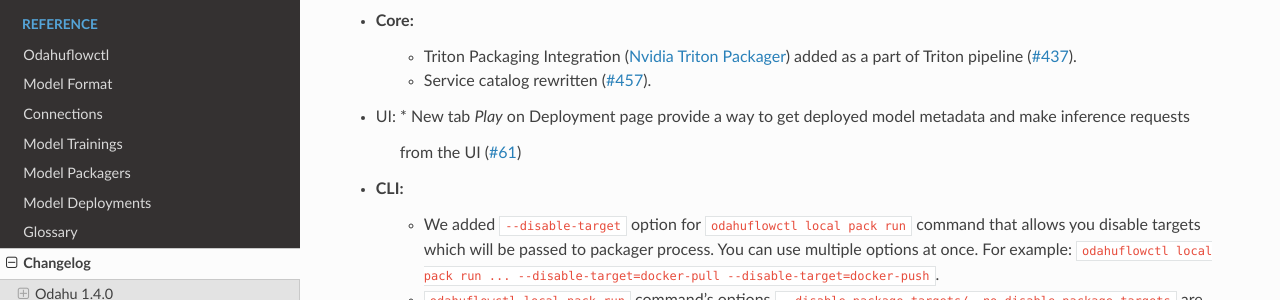
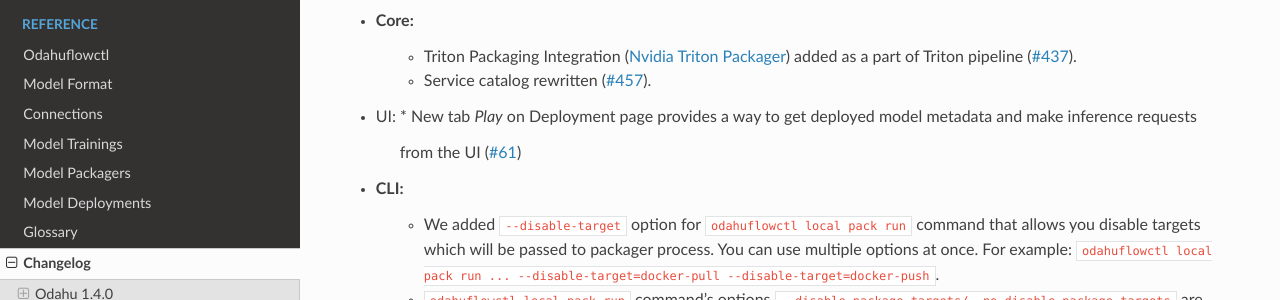
Before and after one commit to odahu/odahu-docs, a Sphinx documentation site: the page built from source/ref_changelog.rst, in a window 1280 px wide and 900 px high. Shown: the part 307-607 px from the top of the window. Built offline with Sphinx 7.4.7 and the Read the Docs theme 2.0.0, drawn with Linux system fonts in a browser that asks for light colours; formulas are drawn with MathJax 3.

Commit message:
Update source/ref_changelog.rst
Co-authored-by: Bohdan Pylypenko <49116723+BPylypenko@users.noreply.github.com>

```diff
--- a/source/ref_changelog.rst
+++ b/source/ref_changelog.rst
@@ -17,7 +17,7 @@ Updates:
       (`#457 <https://github.com/odahu/odahu-flow/pull/457>`_).
 
 - UI:
-  * New tab `Play` on Deployment page provide a way to get deployed model metadata and make inference requests
+  * New tab `Play` on Deployment page provides a way to get deployed model metadata and make inference requests
     from the UI
     (`#61 <https://github.com/odahu/odahu-ui/issues/61>`_)
 
```
